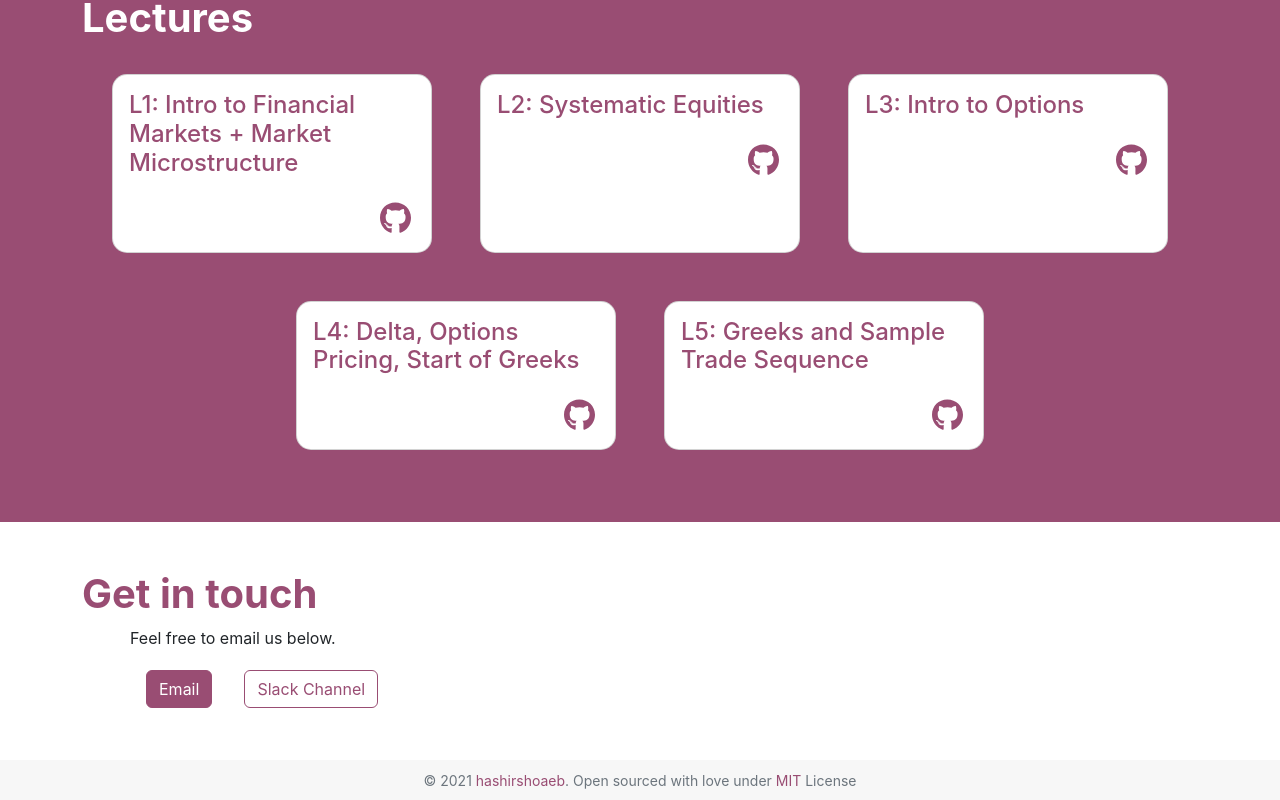
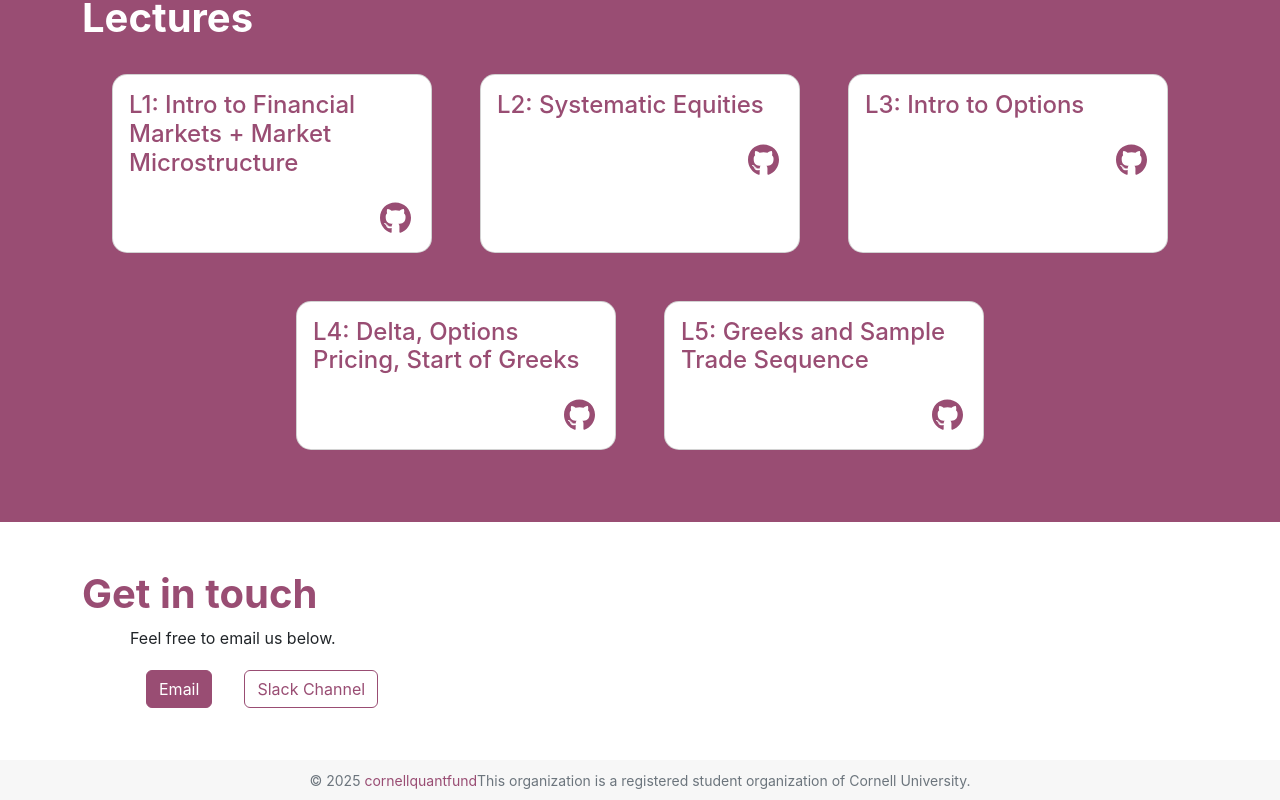
Before and after one commit to CornellQuantFund/nn, a Next.js app: page / in a window 1280 px wide. Shown: the part 1097-1897 px from the top of the page. Built offline with nearby package versions, Linux system fonts and the light colour scheme.

Commit message:
Update Footer.js

```diff
--- a/components/Footer.js
+++ b/components/Footer.js
@@ -34,15 +34,11 @@ export const Footer = () => {
 	return (
 		<footer className="bg-secondary text-center py-2 px-5">
 			<div className="container text-muted">
-				<small>&copy; 2021 {" "}
-					<Link href="https://github.com/hashirshoaeb">
-						<a>hashirshoaeb</a>
+				<small>&copy; 2025 {" "}
+					<Link href="https://github.com/cornellquantfund">
+						<a>cornellquantfund</a>
 					</Link>
-					. Open sourced with love under {" "}
-					<Link href="https://github.com/hashirshoaeb/portfolio/blob/main/LICENSE">
-						<a>MIT</a>
-					</Link>
-					{" "} License
+					This organization is a registered student organization of Cornell University.
 				</small>
 			</div>
 		</footer>
```
